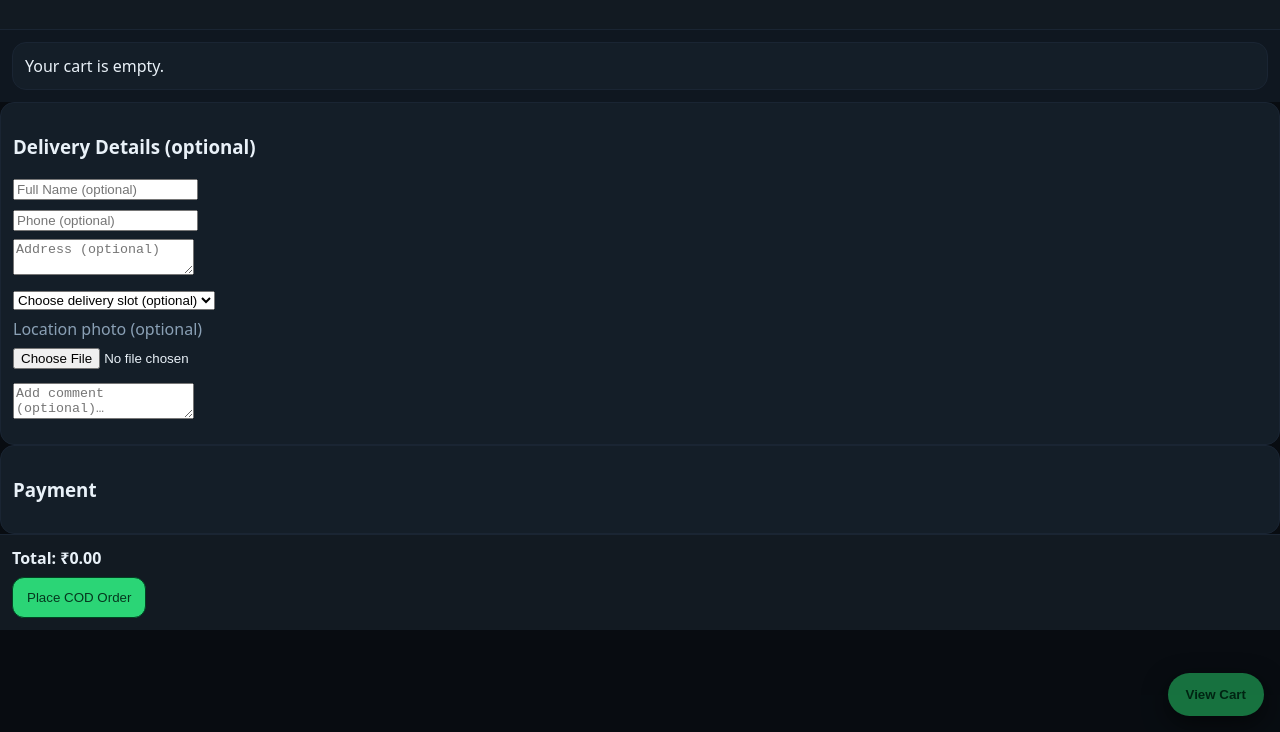
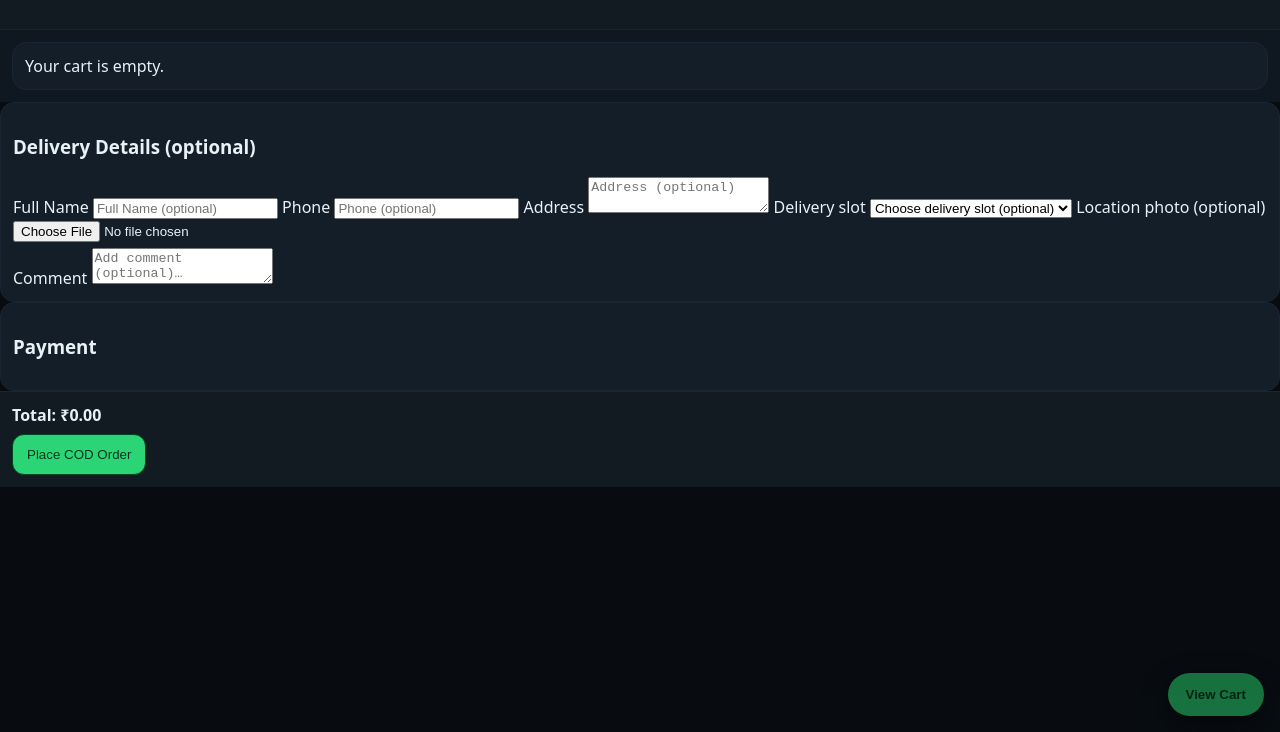
Before and after one commit to rahul-xperiencedesign/telegram-mini-mart, a website: page web/index.html in a window 1280 px wide. Both pictures are taken after a click on the button "View Cart". Shown: the part 68-800 px from the top of the page. Drawn offline with Linux system fonts and the light colour scheme; no server answers.

Commit message:
Update index.html
Fix UI issues

```diff
--- a/web/index.html
+++ b/web/index.html
@@ -22,7 +22,7 @@
     <section id="grid" class="grid"></section>
   </main>
 
-  <!-- Age Gate (single time) -->
+  <!-- Age Gate -->
   <div id="ageGate" class="modal hidden">
     <div class="modal-card">
       <h3>Age Verification</h3>
@@ -41,32 +41,33 @@
 
     <div id="cartList" class="cartlist"></div>
 
-    <!-- Delivery details (optional) -->
+    <!-- Delivery details -->
     <section class="card">
-      <h3>Delivery Details (optional)</h3>
+      <h3>Delivery Details <span class="muted">(optional)</span></h3>
 
-      <div class="row"><input id="name" placeholder="Full Name (optional)"/></div>
-      <div class="row"><input id="phone" placeholder="Phone (optional)"/></div>
-      <div class="row"><textarea id="address" placeholder="Address (optional)"></textarea></div>
+      <label class="flabel">Full Name</label>
+      <input id="name" class="fin" placeholder="Full Name (optional)"/>
 
-      <div class="row">
-        <select id="slot">
+      <label class="flabel">Phone</label>
+      <input id="phone" class="fin" placeholder="Phone (optional)"/>
+
+      <label class="flabel">Address</label>
+      <textarea id="address" class="fin" placeholder="Address (optional)"></textarea>
+
+      <label class="flabel">Delivery slot</label>
+      <select id="slot" class="fin">
         <option value="">Choose delivery slot (optional)</option>
         <option>Today 6–8 PM</option>
         <option>Today 8–10 PM</option>
         <option>Tomorrow 10–12 AM</option>
       </select>
-      </div>
 
-      <div class="row">
-        <label class="uplabel">Location photo (optional)</label>
-        <input id="photoInput" type="file" accept="image/*"/>
+      <label class="flabel">Location photo <span class="muted">(optional)</span></label>
+      <input id="photoInput" class="fin" type="file" accept="image/*"/>
       <canvas id="photoPreview" class="ph" width="0" height="0" aria-hidden="true"></canvas>
-      </div>
 
-      <div class="row">
-        <textarea id="note" placeholder="Add comment (optional)…"></textarea>
-      </div>
+      <label class="flabel">Comment</label>
+      <textarea id="note" class="fin" placeholder="Add comment (optional)…"></textarea>
     </section>
 
     <section class="card">
@@ -84,7 +85,7 @@
     </div>
   </aside>
 
-  <!-- Floating View Cart (outside the drawer only) -->
+  <!-- Floating View Cart -->
   <button id="openDrawer" class="fab">View Cart</button>
 
   <script src="./app.js"></script>
```
Lines whose indentation alone changed are shown as unchanged.
